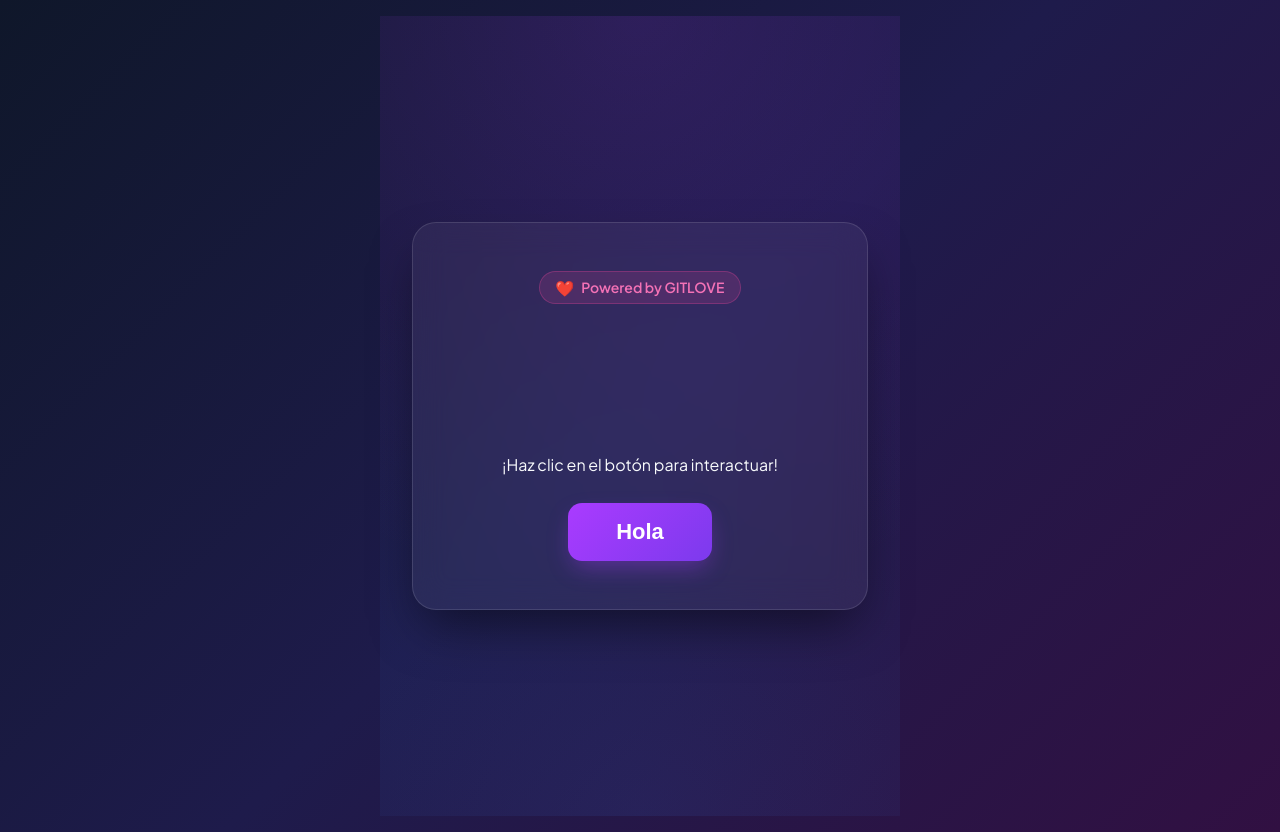
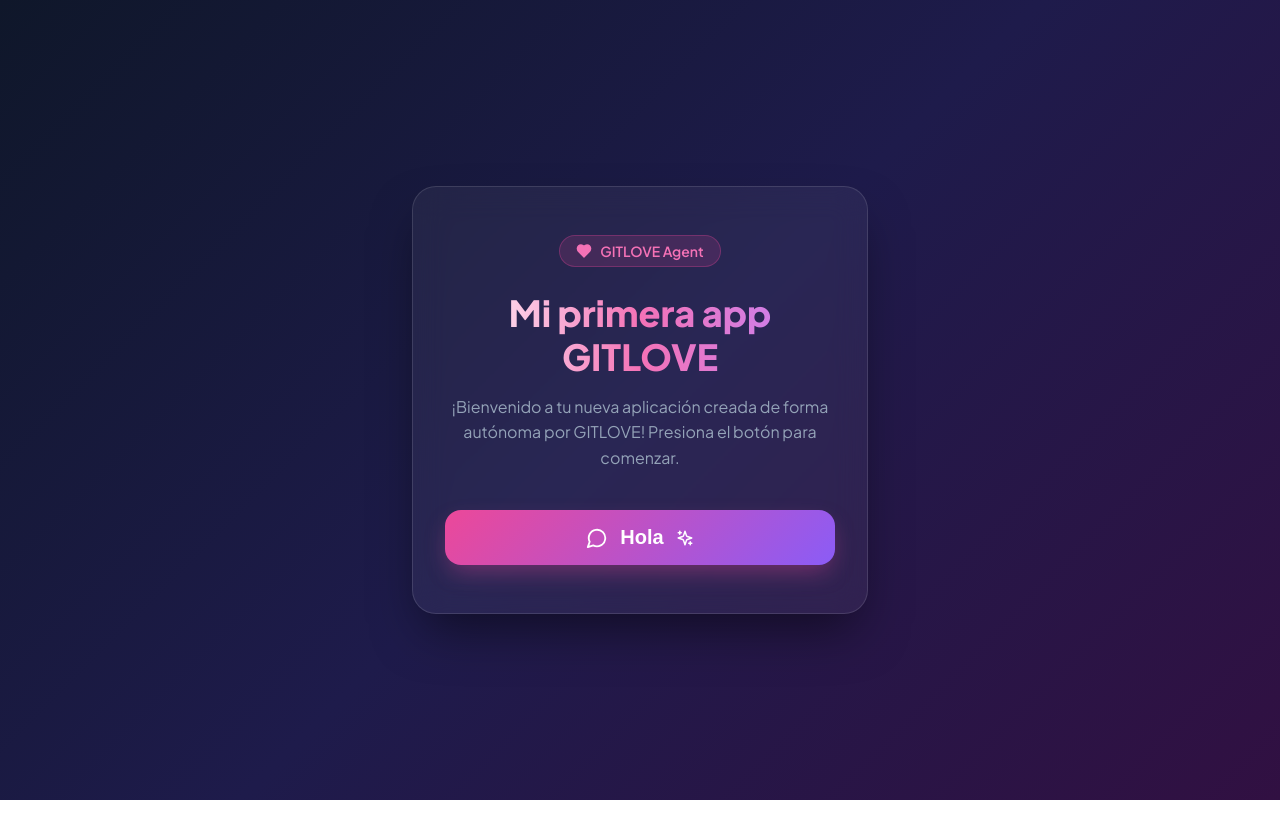
Before and after one commit to abnerqm/gitlove, a React (Vite) app: page / in a window 1280 px wide. After the commit the page ends 800 px from the top, so only its background shows below. Built offline with nearby package versions, Linux system fonts and the light colour scheme.

Commit message:
GITLOVE: Crea una página con el título “Mi primera app GITLOVE” y un botón “Hol

```diff
--- a/src/App.tsx
+++ b/src/App.tsx
@@ -1,39 +1,60 @@
-import { useState } from "react";
-import "./App.css";
+import React, { useState } from 'react';
+import { Heart, Sparkles, MessageCircle, CheckCircle2 } from 'lucide-react';
+import confetti from 'canvas-confetti';
 
 export default function App() {
-  const [greeting, setGreeting] = useState<string | null>(null);
-  const [count, setCount] = useState(0);
+  const [greetingCount, setGreetingCount] = useState<number>(0);
+  const [showToast, setShowToast] = useState<boolean>(false);
 
   const handleHolaClick = () => {
-    setCount((prev) => prev + 1);
-    setGreeting("¡Hola! 👋 ¡Bienvenido a tu primera app creada con GITLOVE!");
+    setGreetingCount((prev) => prev + 1);
+    setShowToast(true);
+
+    // Lanzar efecto de confeti visual
+    confetti({
+      particleCount: 80,
+      spread: 70,
+      origin: { y: 0.6 },
+      colors: ['#ec4899', '#8b5cf6', '#3b82f6', '#f472b6']
+    });
+
+    // Ocultar notificación automáticamente después de 3 segundos
+    setTimeout(() => {
+      setShowToast(false);
+    }, 3000);
   };
 
   return (
     <div className="app-container">
       <div className="card">
         <div className="badge">
-          <span className="heart">❤️</span> Powered by GITLOVE
+          <Heart size={16} fill="currentColor" />
+          <span>GITLOVE Agent</span>
         </div>
 
-        <h1>Mi primera app GITLOVE</h1>
+        <h1 className="title">Mi primera app GITLOVE</h1>
 
-        <p className="subtitle">
-          ¡Haz clic en el botón para interactuar!
+        <p className="description">
+          ¡Bienvenido a tu nueva aplicación creada de forma autónoma por GITLOVE! Presiona el botón para comenzar.
         </p>
 
-        <button className="hola-btn" onClick={handleHolaClick}>
+        <button className="btn-hola" onClick={handleHolaClick}>
+          <MessageCircle size={22} />
           Hola
+          <Sparkles size={18} />
         </button>
 
-        {greeting && (
-          <div className="response-box">
-            <p className="greeting">{greeting}</p>
-            <span className="counter-badge">
-              Has presionado "Hola" {count} {count === 1 ? "vez" : "veces"} ✨
-            </span>
+        {showToast && (
+          <div className="toast">
+            <CheckCircle2 size={18} />
+            <span>¡Hola! Te damos la bienvenida a GITLOVE 🎉</span>
           </div>
+        )}
+
+        {greetingCount > 0 && (
+          <p className="counter">
+            Has hecho clic en <strong>Hola</strong> {greetingCount} {greetingCount === 1 ? 'vez' : 'veces'}
+          </p>
         )}
       </div>
     </div>
```
